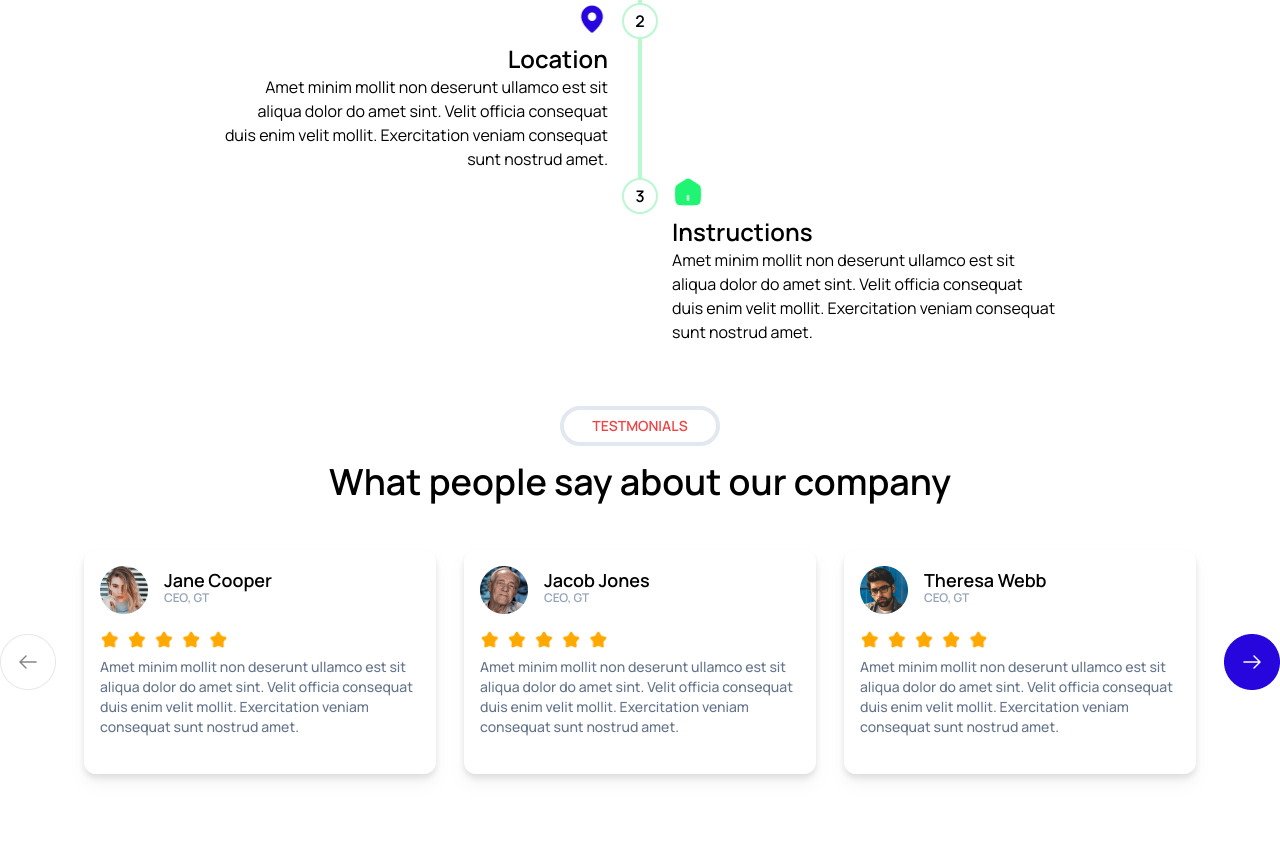
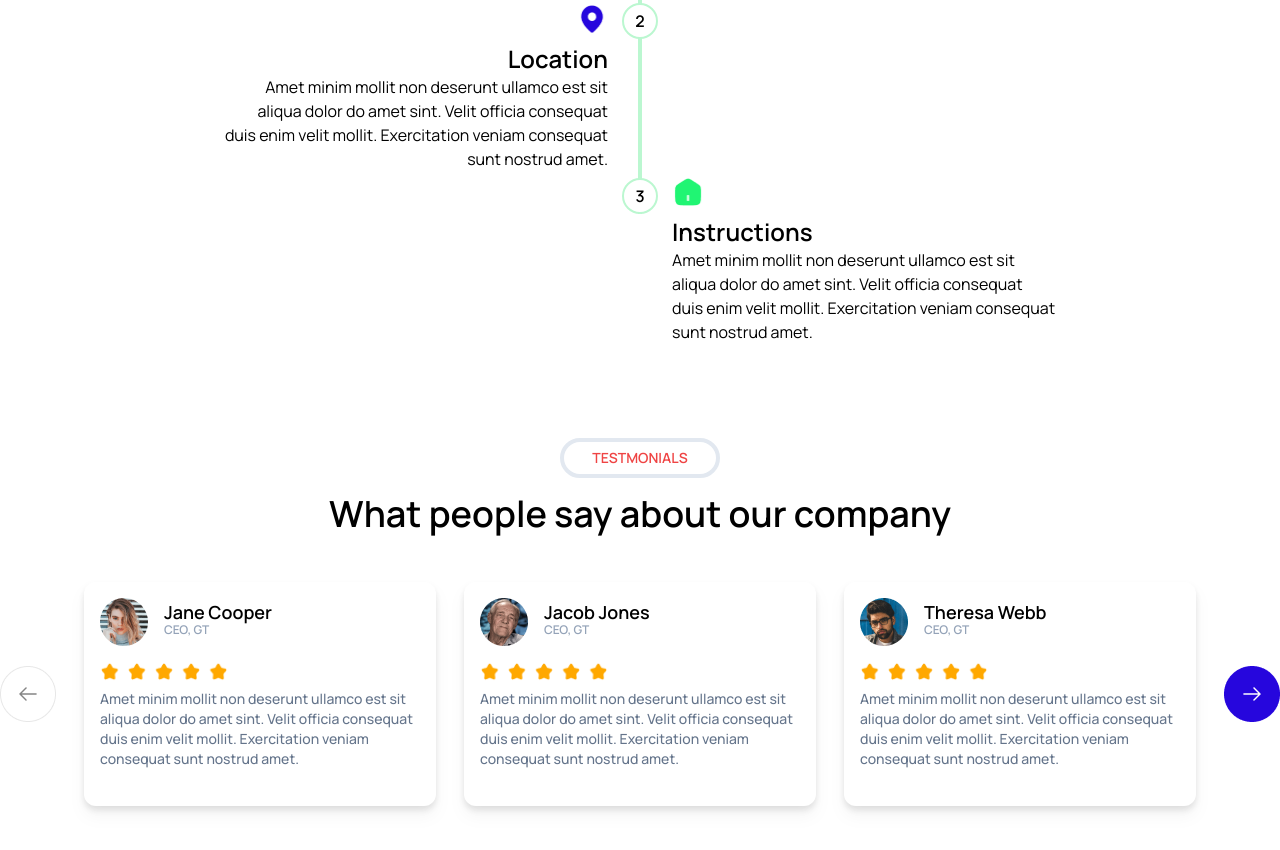
Before and after one commit to saddam-khan-dev/Figma-Design-Tailwind, a website built with Vite: page Home.html in a window 1280 px wide. Shown: the part 1130-1980 px from the top of the page. Built offline with nearby package versions, Linux system fonts and the light colour scheme.

Commit message:
margin changes in testmonial section

```diff
--- a/Home.html
+++ b/Home.html
@@ -124,7 +124,7 @@
         </div>
             <!-- Timeline End here -->
             <!-- Testmonial section start here -->
-            <div class="flex flex-col bg-white text-black my-12">
+            <div class="flex flex-col bg-white text-black my-20">
                 <div class="flex justify-center">
                     <div class="flex justify-center mt-28 h-10 w-40 rounded-full border-4 border-slate-200">
                         <p class="flex text-red-500 text-sm font-extrabold justify-center items-center">TESTMONIALS</p>
@@ -167,6 +167,7 @@
             <!-- Testmonial section end here -->
 
 
+
     </section>
     <!-- Main Header End here -->
 
```
